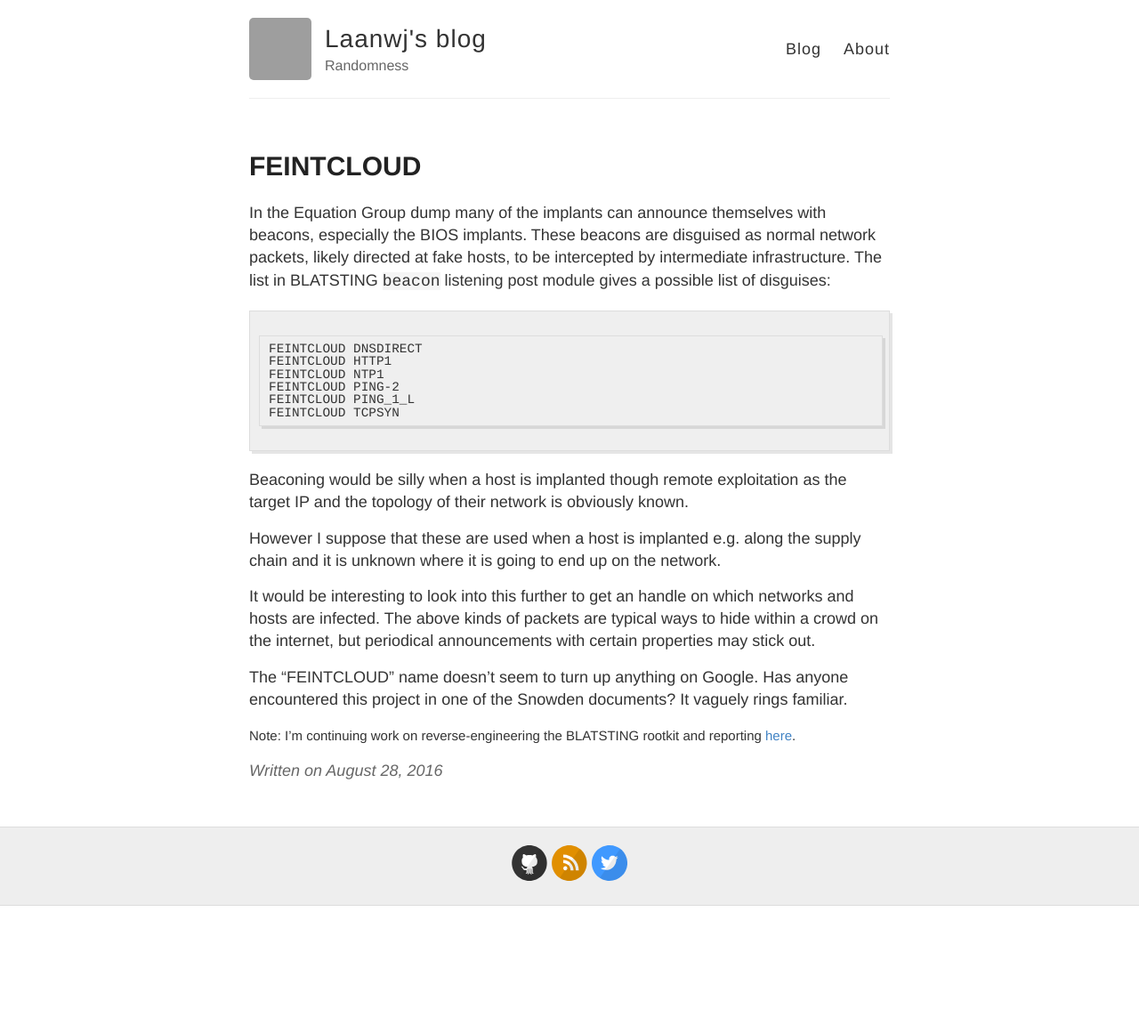
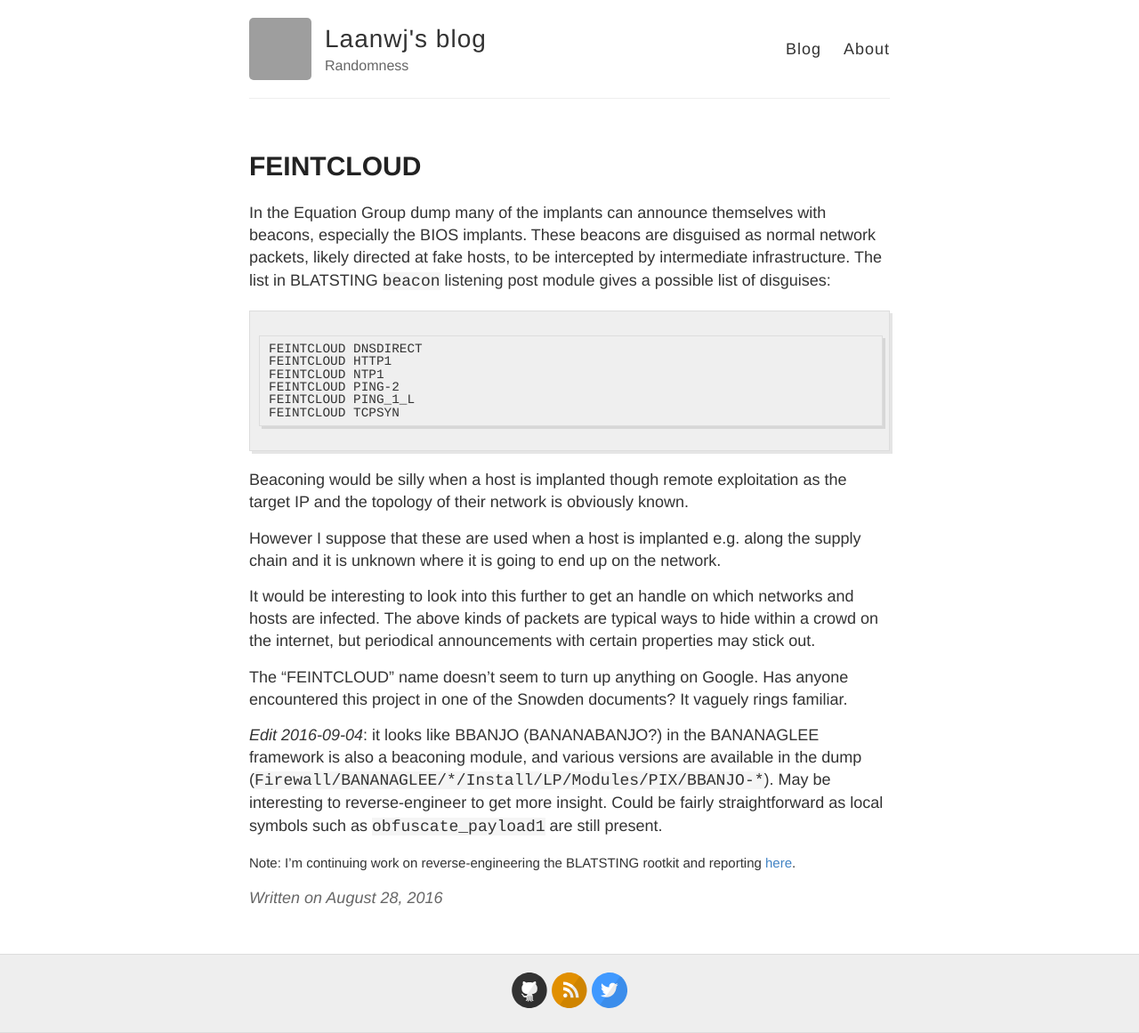
Before and after one commit to laanwj/laanwj.github.io, a Jekyll site: the page built from _posts/2016-08-28-feintcloud.md, in a window 1280 px wide. Shown: the whole page at 89% size. Built offline with Jekyll 4.4.1, drawn with Linux system fonts in a browser that asks for light colours; before the commit the page ends 1018 px from its top, so only the background shows below that; grey boxes are pictures that could not be loaded.

Commit message:
FEINTCLOUD update

```diff
--- a/_posts/2016-08-28-feintcloud.md
+++ b/_posts/2016-08-28-feintcloud.md
@@ -32,5 +32,11 @@ The "FEINTCLOUD" name doesn't seem to turn up anything on Google. Has anyone
 encountered this project in one of the Snowden documents? It vaguely rings
 familiar.
 
+<i>Edit 2016-09-04</i>: it looks like BBANJO (BANANABANJO?) in the BANANAGLEE framework is
+also a beaconing module, and various versions are available in the dump
+(`Firewall/BANANAGLEE/*/Install/LP/Modules/PIX/BBANJO-*`). May be interesting
+to reverse-engineer to get more insight. Could be fairly straightforward as
+local symbols such as `obfuscate_payload1` are still present.
+
 <small>Note: I'm continuing work on reverse-engineering the BLATSTING rootkit
 and reporting [here](https://gist.github.com/laanwj/9e5e404266a8956beabde522f97c421b).</small>
```
